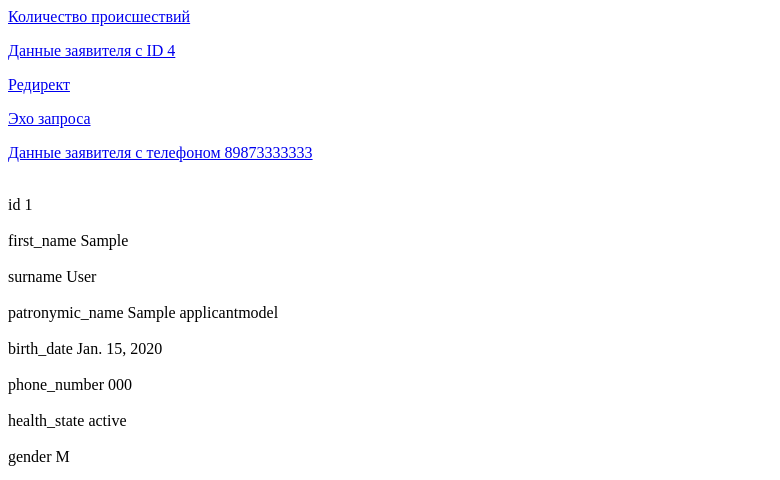
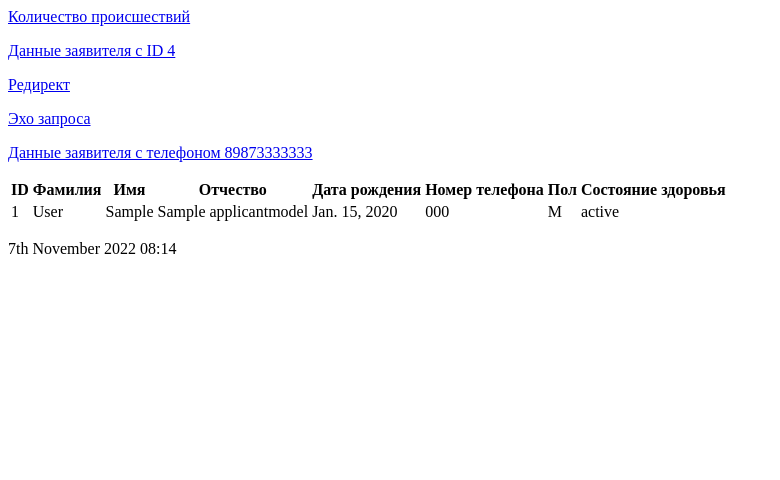
Before and after one commit to groomyjohny/Django-Intro_1_1, a Django app: page /core/all_applicants in a window 1280 px wide. Shown: the top 480 px of the page, without its empty margins (0-780 px from the left). Run offline with Django 4.2, Linux system fonts and the light colour scheme; tables that the repository leaves empty hold one stand-in row (values such as "Sample post").

Commit message:
Implemented table output for all_applicants.html

```diff
--- a/core/templates/all_applicants.html
+++ b/core/templates/all_applicants.html
@@ -1,10 +1,27 @@
 {% extends 'base_template.html' %}
 {% block 'body' %}
-{% for usr in users %}
-    <p>
-    {% for k,v in usr.items %}
-        <br>{{ k }} {{ v }}</br>
+<table>
+    <tr>
+        <th>ID</th>
+        <th>Фамилия</th>
+        <th>Имя</th>
+        <th>Отчество</th>
+        <th>Дата рождения</th>
+        <th>Номер телефона</th>
+        <th>Пол</th>
+        <th>Состояние здоровья</th>
+    </tr>
+    {% for usr in users %}
+        <tr>
+            <td>{{usr.id}}</td>
+            <td>{{usr.surname}}</td>
+            <td>{{usr.first_name}}</td>
+            <td>{{usr.patronymic_name}}</td>
+            <td>{{usr.birth_date}}</td>
+            <td>{{usr.phone_number}}</td>
+            <td>{{usr.gender}}</td>
+            <td>{{usr.health_state}}</td>
+        </tr>
     {% endfor %}
-    </p>
-{% endfor %}
+    </table>
 {% endblock %}
--- a/core/templates/base_template.html
+++ b/core/templates/base_template.html
@@ -6,9 +6,12 @@
 <p><a href="views/5?phone=89873333333">Данные заявителя с телефоном 89873333333</a></p>
 {% endblock %}
 
+<p></p>
+
 {% block 'body' %}
 {% endblock %}
 
+<p></p>
 {% block 'footer' %}
     {% include "footer.html" %}
 {% endblock %}
```
